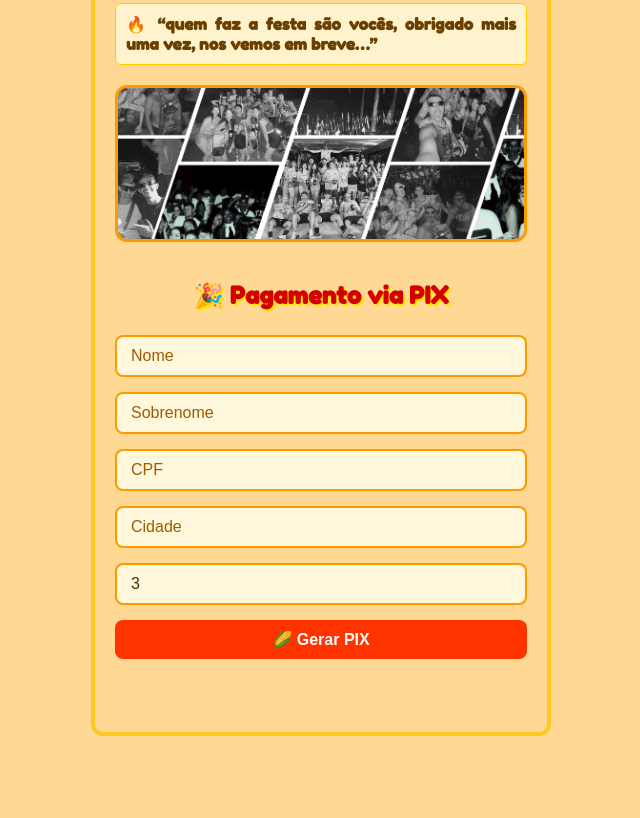
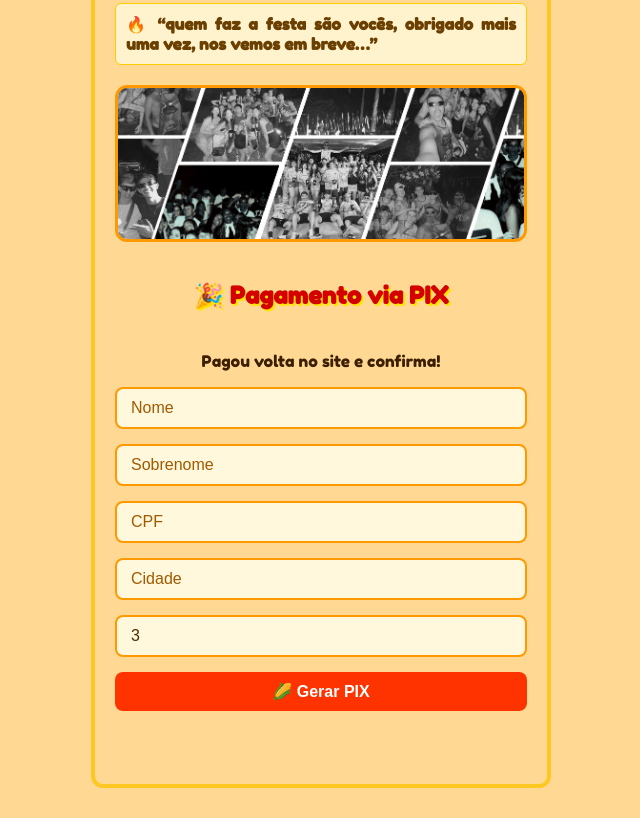
Before and after one commit to bren112/mp, a plain HTML site: page index.html in a window 1280 px wide. Shown: the part 922-1740 px from the top of the page, without its empty margins (319-959 px from the left). Before the commit the page ends 1688 px from the top, so only its background shows below. Drawn offline with nearby package versions, Linux system fonts and the light colour scheme; some packages are replaced by stand-ins of ours; no server answers; a script that the page names is missing.

Commit message:
Update index.html

```diff
--- a/index.html
+++ b/index.html
@@ -229,6 +229,7 @@
   </div>
 
   <h2>🎉 Pagamento via PIX</h2>
+      <p>Pagou volta no site e confirma!</p>
 
   <input type="text" id="first_name" placeholder="Nome" />
   <input type="text" id="last_name" placeholder="Sobrenome" />
```
